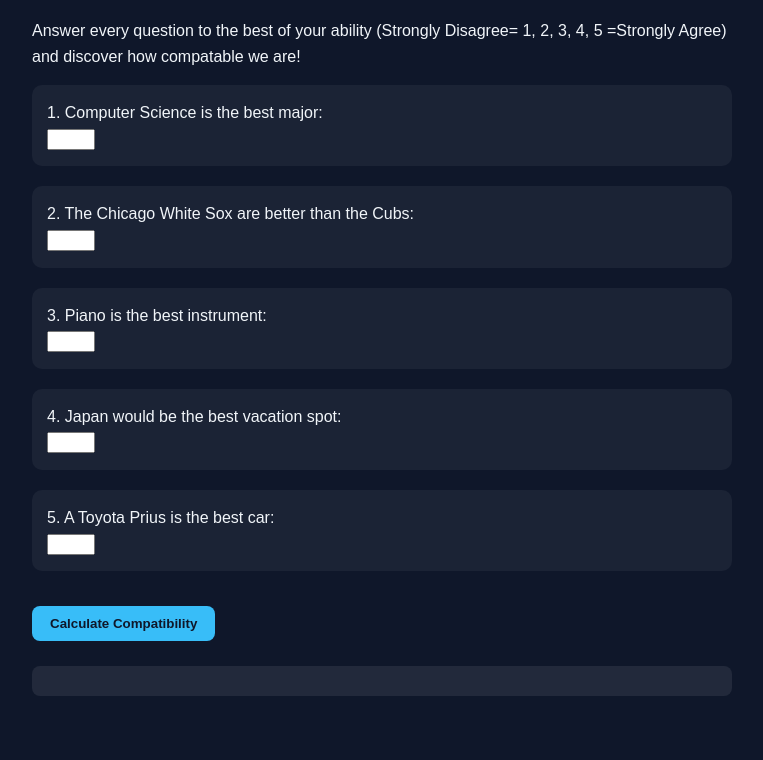
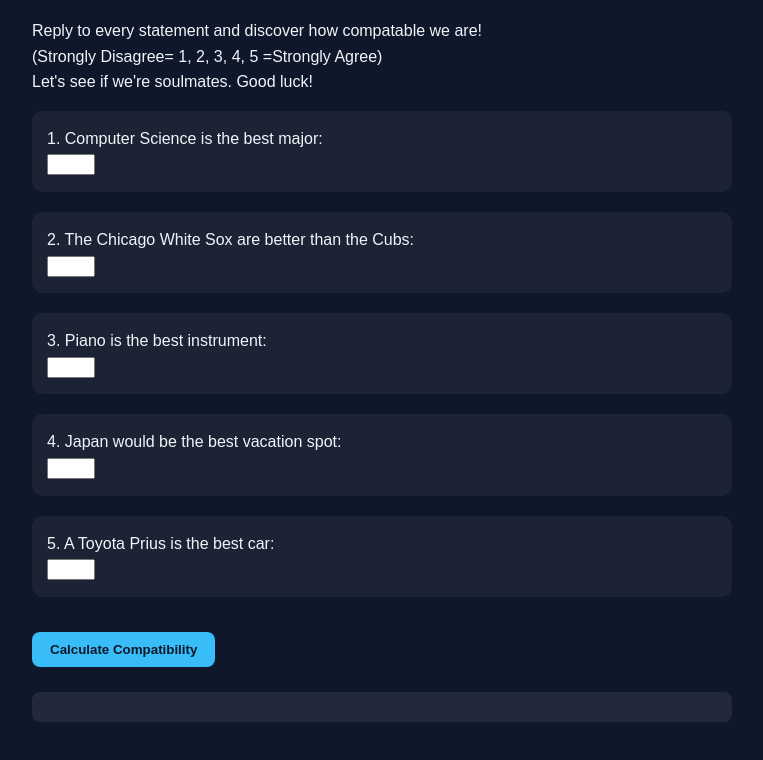
Before and after one commit to CosmosExplorer12893/Matchmaker-IK, a plain HTML site: page index.html in a window 1280 px wide. Shown: the part 136-896 px from the top of the page, without its empty margins (258-1021 px from the left). Drawn offline with Linux system fonts and the light colour scheme; a script that the page names is missing.

Commit message:
Update index.html

```diff
--- a/index.html
+++ b/index.html
@@ -44,7 +44,12 @@
 </head>
 <body>
   <h1>Matchmaker Project <3</h1>
-  <p>Answer every question to the best of your ability (Strongly Disagree= 1,  2,  3,  4,  5 =Strongly Agree) and discover how compatable we are!</p>
+  <p>Reply to every statement and discover how compatable we are!
+  </br>
+  (Strongly Disagree= 1,  2,  3,  4,  5 =Strongly Agree)
+  </br>
+  Let's see if we're soulmates. Good luck!
+  </p>
 
   <form id="quizForm">
     <div class="question">
```
